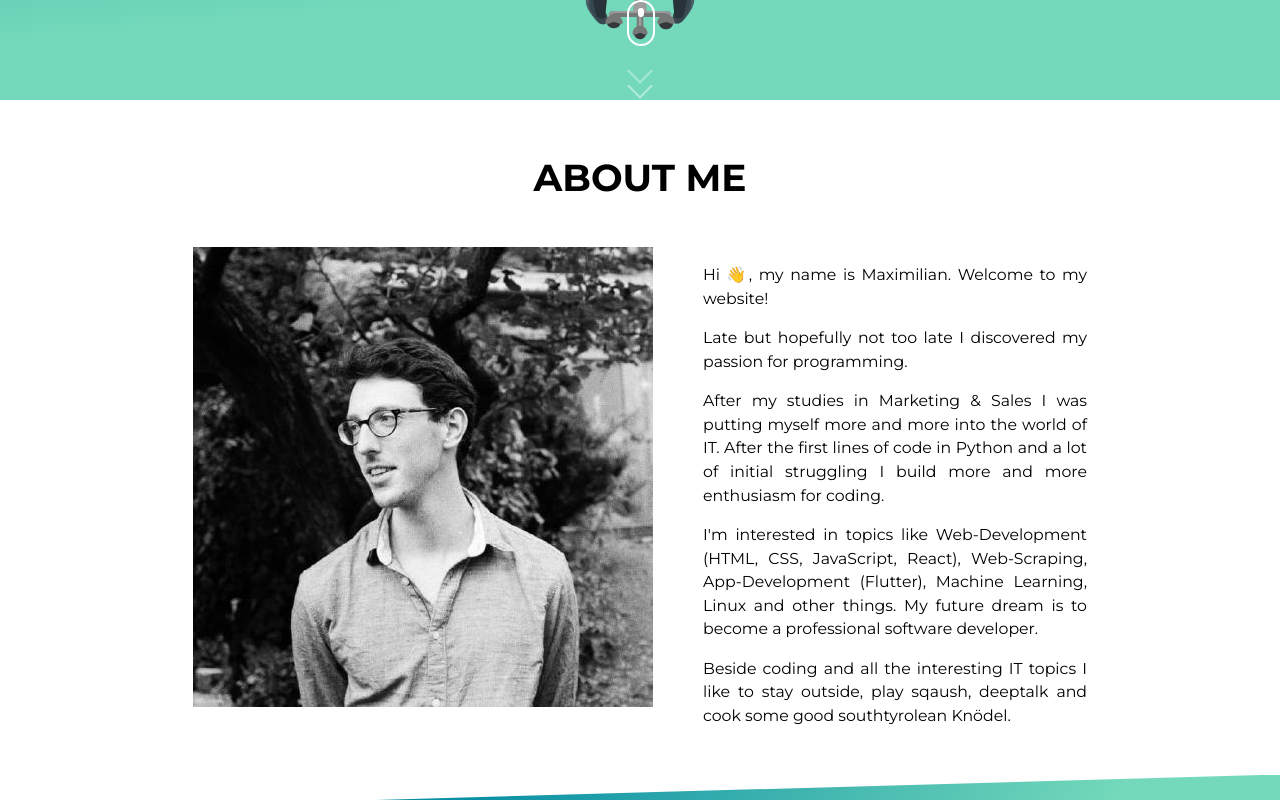
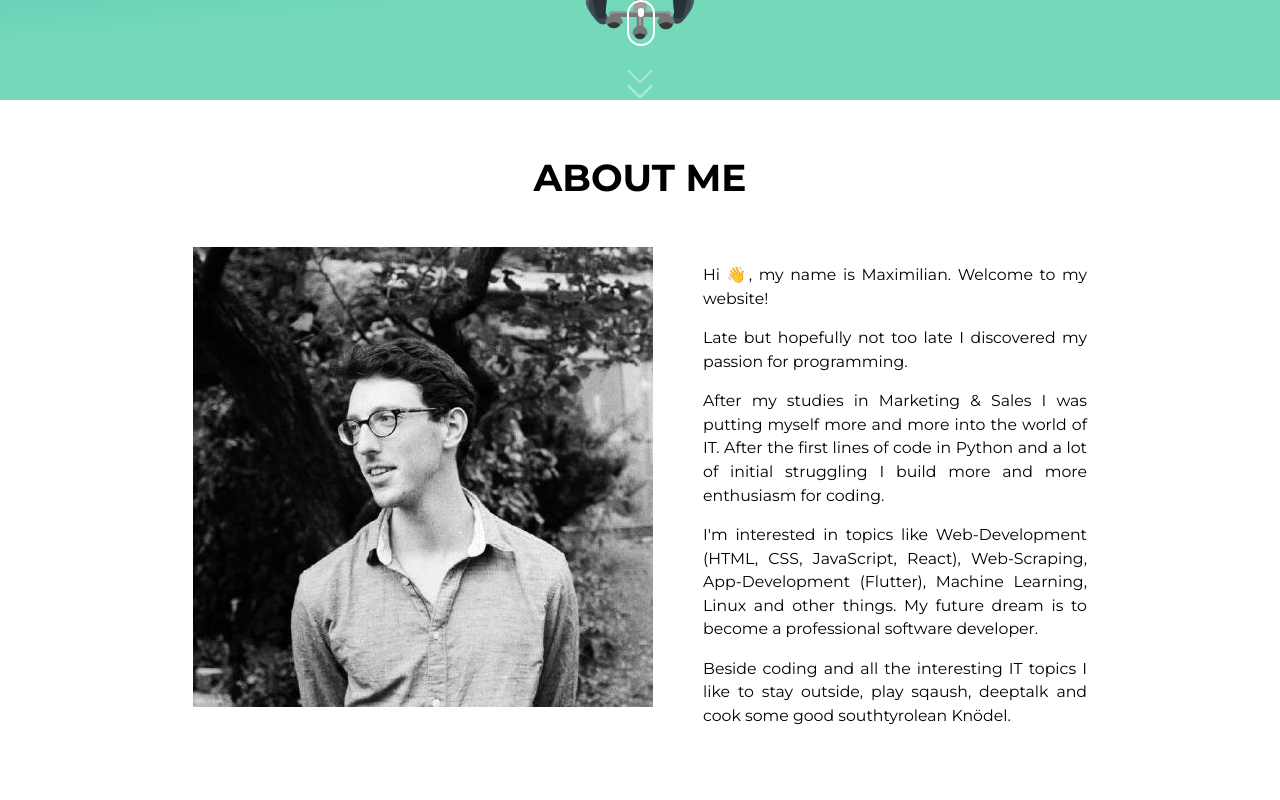
Before and after one commit to Maxwell929/my-website-renew, a React (Create React App) app: page / in a window 1280 px wide. Shown: the part 700-1500 px from the top of the page. Built offline with nearby package versions, Linux system fonts and the light colour scheme.

Commit message:
section height

```diff
--- a/src/components/about/about.scss
+++ b/src/components/about/about.scss
@@ -1,5 +1,9 @@
+@use "../../style/variables";
+
+
 .about {
-    background: rgb(255, 255, 255);
+    min-height: 87vh;
+    background: variables.$primary-color;
     width: 100%;
     padding: 0;
 
```
